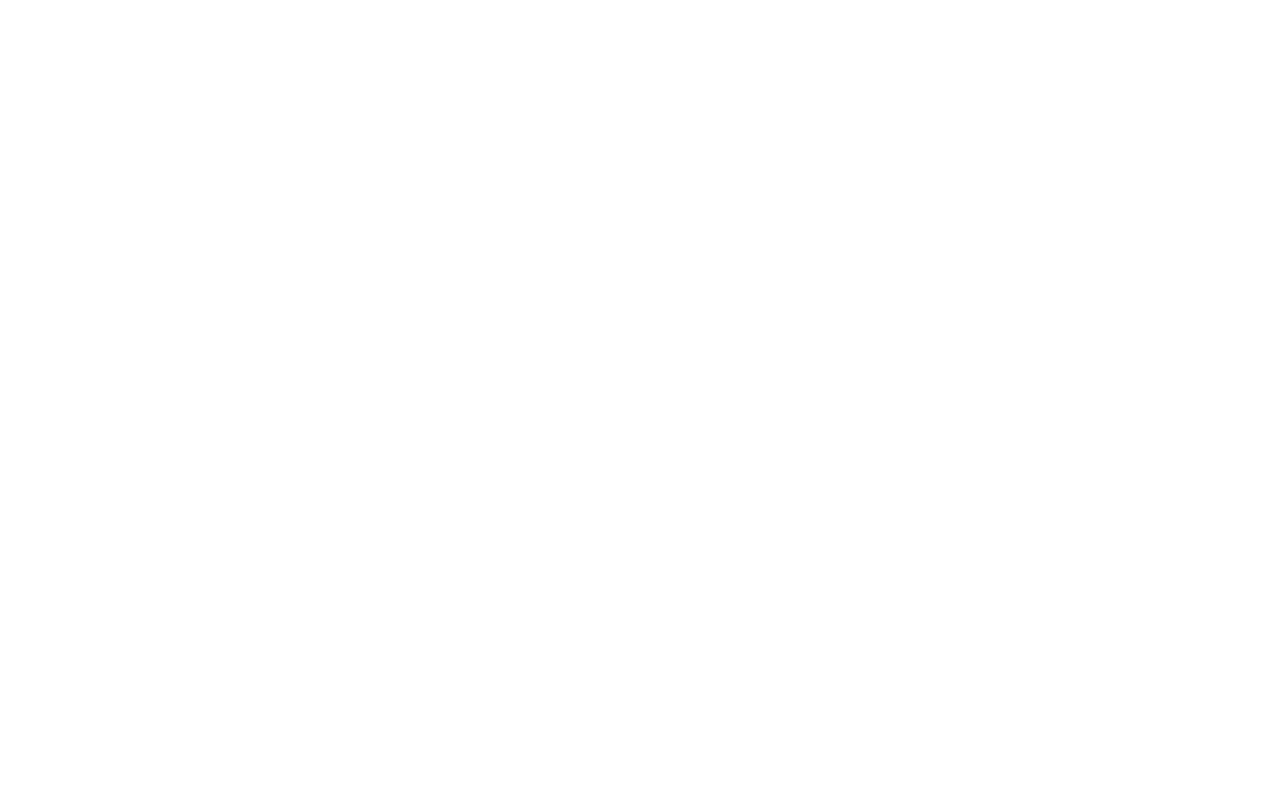
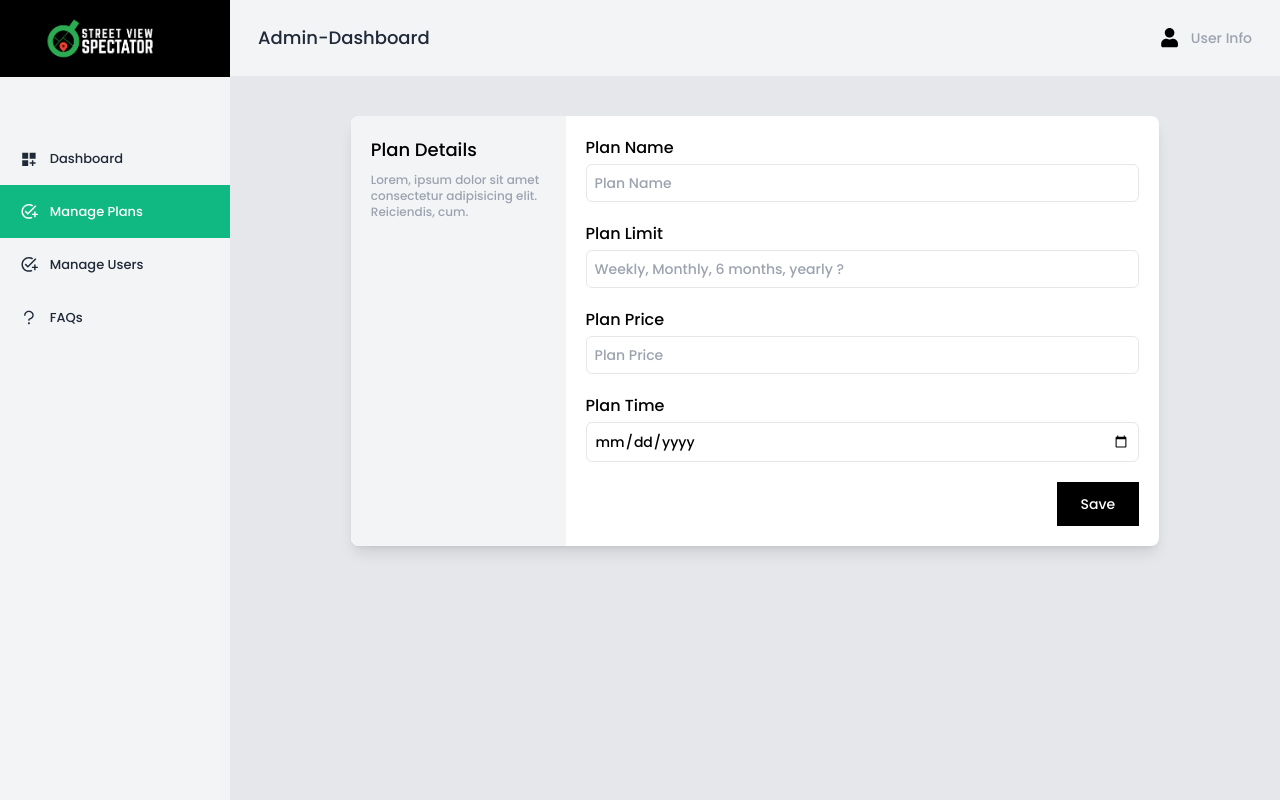
Before and after one commit to AmirAslam1234/street_view_scraper, a React (Create React App) app: page /admin-dashboard/manage-plans in a window 1280 px wide. Before the commit this address had no page. Built offline with nearby package versions, Linux system fonts and the light colour scheme.

Commit message:
bug fixes and texts

```diff
--- a/src/App.css
+++ b/src/App.css
@@ -18,6 +18,13 @@
 }
 
 
+input[type=number]::-webkit-inner-spin-button,
+input[type=number]::-webkit-outer-spin-button {
+    -webkit-appearance: none;
+    -moz-appearance: none;
+    appearance: none;
+}
+
 @tailwind base;
 @tailwind components;
 @tailwind utilities;
--- a/src/App.js
+++ b/src/App.js
@@ -13,6 +13,8 @@ import AdminDashboard from "./Pages/AdminDashboard";
 import Login from "./Pages/Login";
 import SignUp from "./Pages/SignUp";
 import MainDashboard from "./Components/MainDashboard";
+import ManagePlans from "./Components/ManagePlans";
+import ManageUsers from "./Components/ManageUsers";
 
 function App() {
   const location = useLocation;
@@ -29,6 +31,8 @@ function App() {
 
           <Route path="admin-dashboard" element={<AdminDashboard />}>
             <Route path="main-dashboard" element={<MainDashboard />} />
+            <Route path="manage-plans" element={<ManagePlans />} />
+            <Route path="manage-users" element={<ManageUsers />} />
           </Route>
 
           <Route path="/admin-login" element={<Login />} />
--- /dev/null
+++ b/src/Components/ManagePlans.js
@@ -0,0 +1,84 @@
+import React, { useState } from "react";
+import "../App.css";
+
+function ManagePlans() {
+  const [PlanName, setPlanName] = useState("");
+  const [PlanLimit, setPlanLimit] = useState("");
+  const [PlanPrice, setPlanPrice] = useState("");
+  const [PlanTime, setPlanTime] = useState("");
+
+  return (
+    <div className="flex flex-col">
+      <section className="w-full flex justify-center items-center md:px-10">
+        <div className="w-full md:w-5/6 flex flex-col sm:flex-row bg-white shadow-lg rounded-lg">
+          <div className="w-full sm:w-60 p-5 text-center sm:text-left bg-gray-100 rounded-l-lg">
+            <h2 className="text-lg">Plan Details</h2>
+            <p className="py-2 text-xs text-gray-400">
+              Lorem, ipsum dolor sit amet consectetur adipisicing elit.
+              Reiciendis, cum.
+            </p>
+          </div>
+          <div className="w-5/6 p-5">
+            <form action="plans">
+              <label htmlFor="plan-name ">
+                Plan Name
+                <input
+                  type="text"
+                  name="plan-name"
+                  value={PlanName}
+                  onChange={(e) => setPlanName(e.target.value)}
+                  className="p-2 mt-1 mb-5 w-full text-sm border rounded-md"
+                  placeholder="Plan Name"
+                />
+              </label>
+
+              <label htmlFor="plan-limit ">
+                Plan Limit
+                <input
+                  type="text"
+                  name="plan-limit"
+                  value={PlanLimit}
+                  onChange={(e) => setPlanLimit(e.target.value)}
+                  className="p-2 mt-1 mb-5 w-full text-sm border rounded-md"
+                  placeholder="Weekly, Monthly, 6 months, yearly ?"
+                />
+              </label>
+
+              <label htmlFor="plan-price">
+                <span className="flex">Plan Price</span>
+                <input
+                  type="number"
+                  name="plan-price"
+                  value={PlanPrice}
+                  onChange={(e) => setPlanPrice(e.target.value)}
+                  className="p-2 mt-1 mb-5 w-full text-sm appearance-none border rounded-md"
+                  placeholder="Plan Price"
+                  required
+                />
+              </label>
+
+              <label htmlFor="plan-time">
+                Plan Time
+                <input
+                  type="date"
+                  name="plan-time"
+                  value={PlanTime}
+                  onChange={(e) => setPlanTime(e.target.value)}
+                  className="p-2 mt-1 w-full text-sm border rounded-md"
+                />
+              </label>
+            </form>
+
+            <div className="w-full flex justify-end">
+              <button className="py-3 px-6 text-sm bg-black text-white mt-5">
+                Save
+              </button>
+            </div>
+          </div>
+        </div>
+      </section>
+    </div>
+  );
+}
+
+export default ManagePlans;
--- /dev/null
+++ b/src/Components/ManageUsers.js
@@ -0,0 +1,7 @@
+import React from "react";
+
+function ManageUsers() {
+  return <div>ManageUsers</div>;
+}
+
+export default ManageUsers;
--- /dev/null
+++ b/src/Components/PlansData.js
@@ -0,0 +1,41 @@
+export const Data = [
+  {
+    number: "1.",
+    name: "Free",
+    limit: "monthly",
+    price: "$0.00",
+    time: "29-06-22",
+  },
+
+  {
+    number: "2.",
+    name: "Free",
+    limit: "monthly",
+    price: "$0.00",
+    time: "29-06-22",
+  },
+
+  {
+    number: "3.",
+    name: "Free",
+    limit: "monthly",
+    price: "$0.00",
+    time: "29-06-22",
+  },
+
+  {
+    number: "4.",
+    name: "Free",
+    limit: "monthly",
+    price: "$0.00",
+    time: "29-06-22",
+  },
+
+  {
+    number: "4.",
+    name: "Free",
+    limit: "monthly",
+    price: "$0.00",
+    time: "29-06-22",
+  },
+];
--- a/src/Pages/AdminDashboard.js
+++ b/src/Pages/AdminDashboard.js
@@ -81,7 +81,7 @@ const AdminDashboard = () => {
                 setActive2(0);
                 toggle2();
               }}
-              className="pl-5 py-4 w-full flex justify-between text-gray-800 hover:bg-emerald-500 hover:text-gray-100"
+              className="pl-5 py-4 w-full flex justify-between text-gray-800 hover:text-emerald-500"
               to="main-dashboard"
             >
               <MdDashboardCustomize size="1.3em" className="mr-3 self-center" />
@@ -97,27 +97,21 @@ const AdminDashboard = () => {
               end
               style={({ isActive }) => ({
                 color: isActive ? "white" : "",
+                backgroundColor: isActive ? "#10B981" : "",
               })}
               onClick={() => {
                 setActive(4);
                 setActive2(0);
                 toggle2();
               }}
-              className="pl-5 py-4 w-full flex justify-between text-gray-800 hover:bg-emerald-500 hover:text-gray-100"
-              to="dashboard"
+              className="pl-5 py-4 w-full flex justify-between text-gray-800 hover:text-emerald-500"
+              to="manage-plans"
             >
               <MdOutlineAddTask size="1.3em" className="mr-3 self-center" />
               <div className="flex w-full">
-                <NavLink
-                  end
-                  style={({ isActive }) => ({
-                    color: isActive ? "white" : "",
-                  })}
-                  className="text-[13px] self-center font-light cursor-pointer"
-                  to="dashboard"
-                >
-                  Services
-                </NavLink>
+                <div className="text-[13px] self-center font-light cursor-pointer">
+                  Manage Plans
+                </div>
               </div>
             </NavLink>
 
@@ -126,27 +120,21 @@ const AdminDashboard = () => {
               end
               style={({ isActive }) => ({
                 color: isActive ? "white" : "",
+                backgroundColor: isActive ? "#10B981" : "",
               })}
               onClick={() => {
                 setActive(2);
                 setActive2(0);
                 toggle2();
               }}
-              className="pl-5 py-4 w-full flex justify-between text-gray-800 hover:bg-emerald-500 hover:text-gray-100"
-              to="dashboard"
+              className="pl-5 py-4 w-full flex justify-between text-gray-800 hover:text-emerald-500"
+              to="manage-users"
             >
-              <MdAttachMoney size="1.3em" className="mr-3 self-center" />
+              <MdOutlineAddTask size="1.3em" className="mr-3 self-center" />
               <div className="flex w-full">
-                <NavLink
-                  end
-                  style={({ isActive }) => ({
-                    color: isActive ? "white" : "",
-                  })}
-                  className="text-[13px] self-center font-light cursor-pointer"
-                  to="dashboard"
-                >
-                  Pricing
-                </NavLink>
+                <div className="text-[13px] self-center font-light cursor-pointer">
+                  Manage Users
+                </div>
               </div>
             </NavLink>
 
@@ -255,7 +243,7 @@ const AdminDashboard = () => {
                             color: isActive ? "white" : "",
                           })}
                           className="text-[13px] self-center font-light cursor-pointer"
-                          to="dashboard"
+                          to="/"
                         >
                           Dashboard
                         </NavLink>
```
